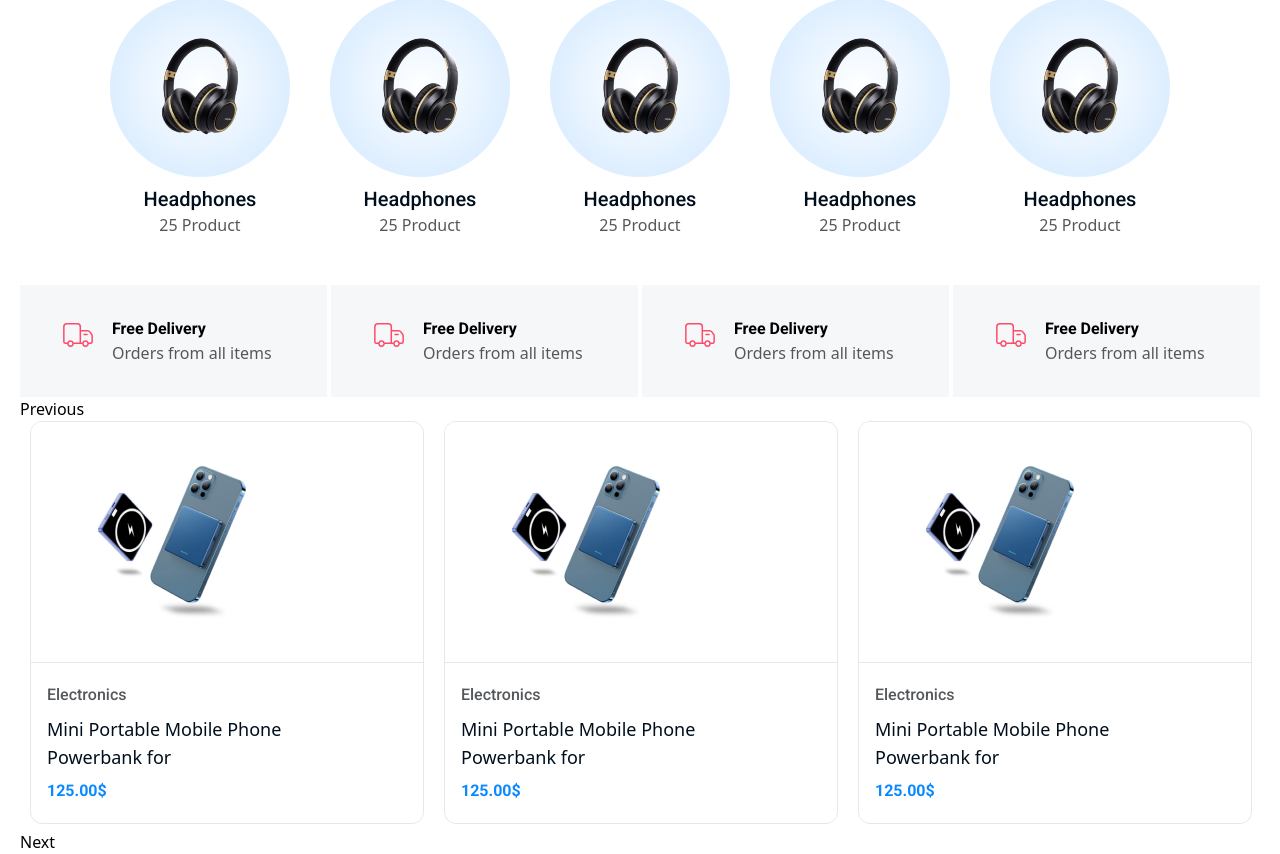
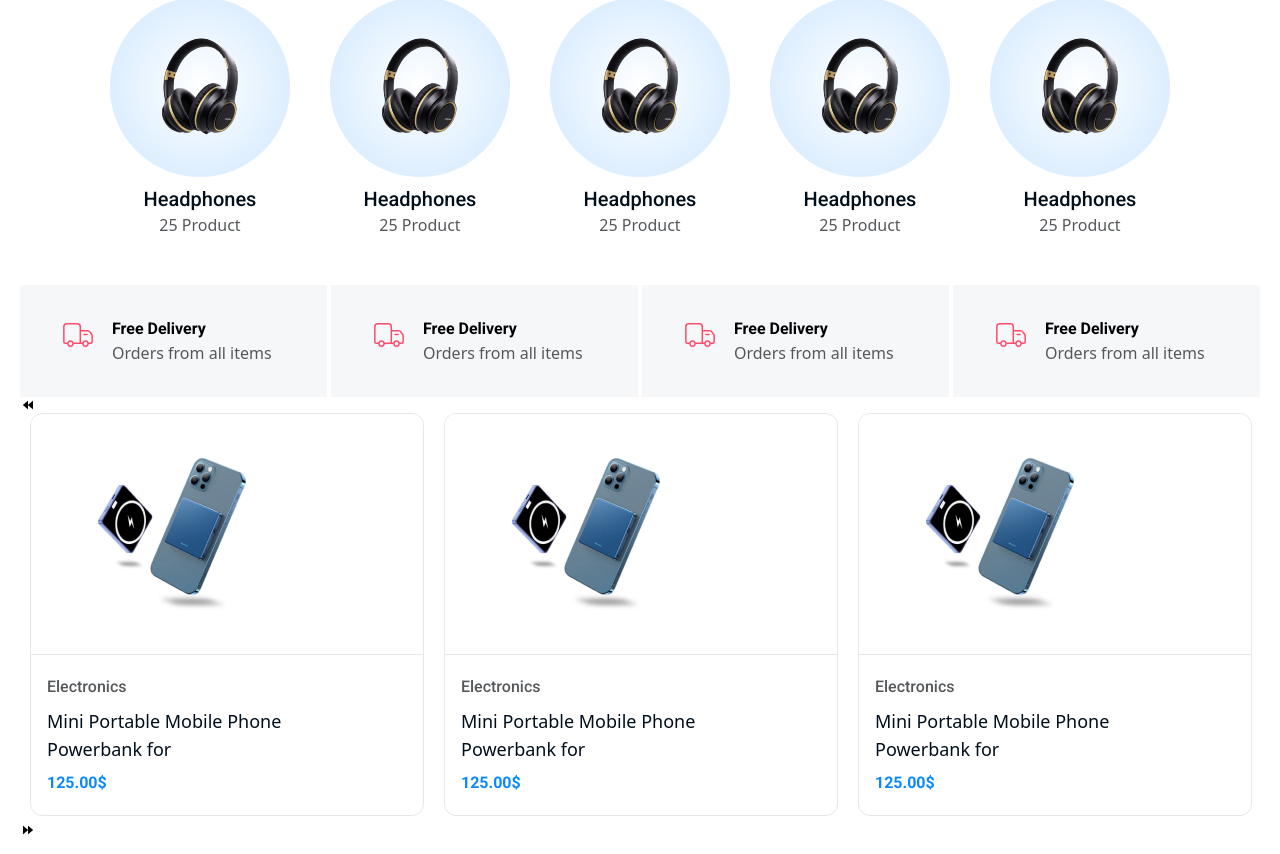
Before and after one commit to akashsarker-dev/e-commerce, a React (Vite) app: page / in a window 1280 px wide. Shown: the part 612-1466 px from the top of the page. Built offline with nearby package versions, Linux system fonts and the light colour scheme.

Commit message:
arrow desing

```diff
--- a/src/pages/newproduct/Newproduct.jsx
+++ b/src/pages/newproduct/Newproduct.jsx
@@ -3,6 +3,8 @@ import Slider from "react-slick";
 import { Badge } from "../../components/layout/Badge";
 import ProductImg from "../../assets/product.png";
 import Productdetails from "../../components/layout/Productdetails";
+import { AiFillBackward } from "react-icons/ai";
+import { AiFillForward } from "react-icons/ai";
 
 function Newproduct() {
   const settings = {
@@ -11,6 +13,8 @@ function Newproduct() {
     speed: 500,
     slidesToShow: 3,
     slidesToScroll: 3,
+    nextArrow: <AiFillForward />,
+    prevArrow: <AiFillBackward />,
   };
   return (
     <div className="max-w-container mx-auto">
```
